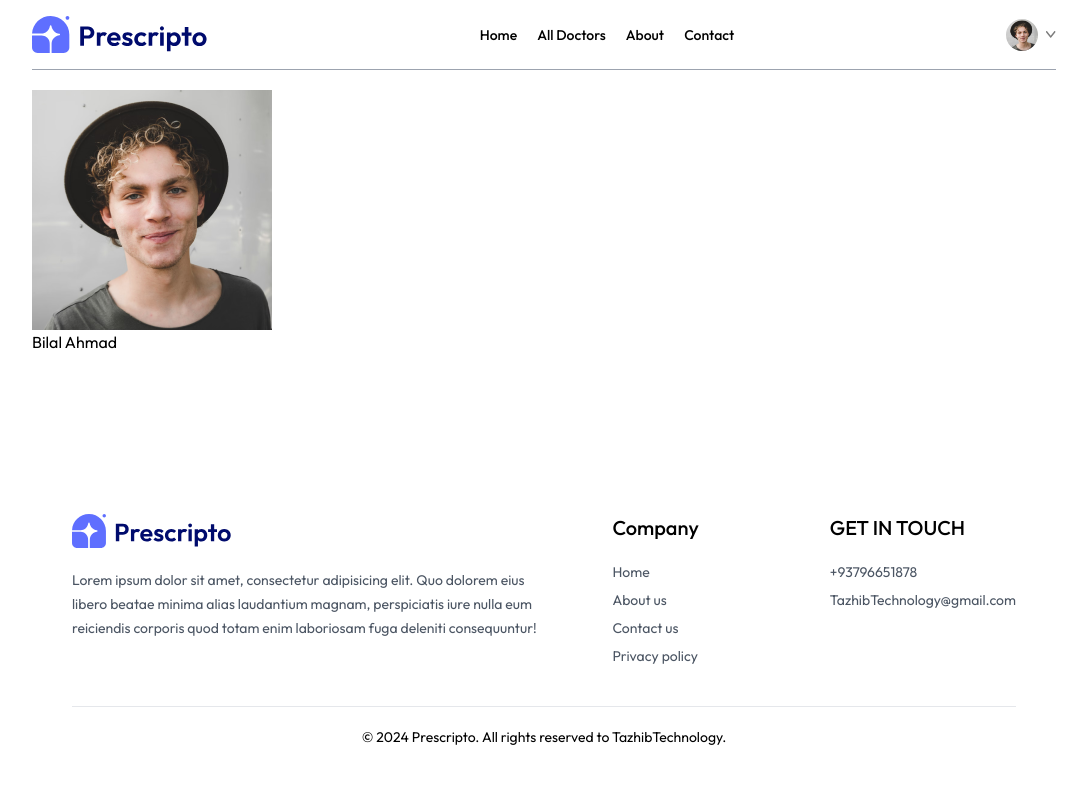
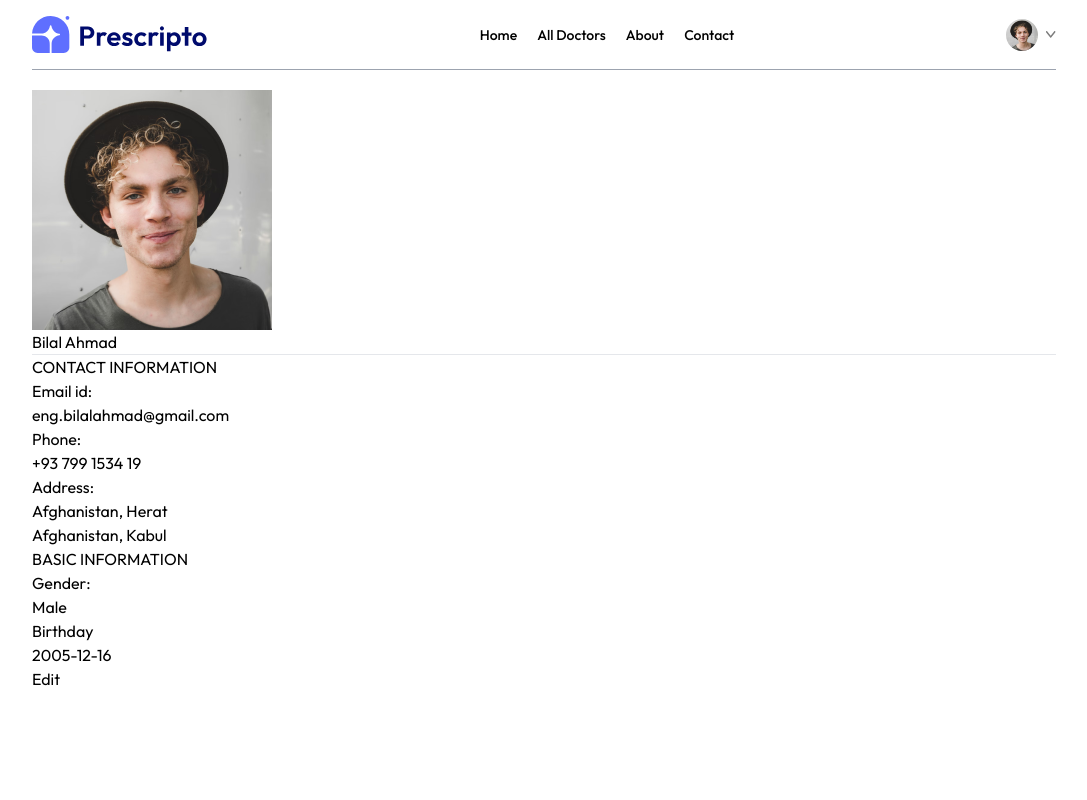
Before and after one commit to TazhibTechnology/Doctor-Appointment-Booking-Website, a React (Vite) app in the folder frontend/: page /my_profile in a window 1280 px wide. Shown: the top 800 px of the page, without its empty margins (96-1183 px from the left). Built offline with nearby package versions, Linux system fonts and the light colour scheme.

Commit message:
dev myprofile structure with display error

```diff
--- a/frontend/src/pages/MyProfile.jsx
+++ b/frontend/src/pages/MyProfile.jsx
@@ -1,29 +1,122 @@
-import React, { useState } from 'react'
-import {assets} from '../assets/assets_frontend/assets'
+import React, { useState } from "react";
+import { assets } from "../assets/assets_frontend/assets";
 
 const MyProfile = () => {
   const [userData, setUserData] = useState({
-    name: 'Bilal Ahmad',
-    image:assets.profile_pic,
-    email: 'eng.bilalahmad@gmail.com',
-    phone: '+93 799 1534 19',
-    address:{
-      line1:'Afghanistan, Herat',
-      line2: 'Afghanistan, Kabul'
+    name: "Bilal Ahmad",
+    image: assets.profile_pic,
+    email: "eng.bilalahmad@gmail.com",
+    phone: "+93 799 1534 19",
+    address: {
+      line1: "Afghanistan, Herat",
+      line2: "Afghanistan, Kabul",
     },
-    gender: 'Male',
-    dob: '2005-12-16'
-  })
-  const [isEdit, setIsEdit] = useState(false)
+    gender: "Male",
+    dob: "2005-12-16",
+  });
+  const [isEdit, setIsEdit] = useState(false);
   return (
     <div>
-      <img src={userData.image} alt="" />
-      {
-        isEdit? <input type="text" value={userData.name} onChange={e=>setUserData(prev=>({...prev,name:e.target.value}))}/>:<p>{userData.name}</p>
-      }
+      <img src={userData.image} alt='' />
+      {isEdit ? (
+        <input
+          type='text'
+          value={userData.name}
+          onChange={(e) =>
+            setUserData((prev) => ({ ...prev, name: e.target.value }))
+          }
+        />
+      ) : (
+        <p>{userData.name}</p>
+      )}
+      <hr />
+      <div>
+        <p>CONTACT INFORMATION</p>
+        <div>
+          <p>Email id:</p>
+          <p>{userData.email}</p>
+          <p>Phone:</p>
+          {isEdit ? (
+            <input
+              type='text'
+              value={userData.phone}
+              onChange={(e) =>
+                setUserData((prev) => ({ ...prev, phone: e.target.value }))
+              }
+            />
+          ) : (
+            <p>{userData.phone}</p>
+          )}
+          <p>Address:</p>
+          {isEdit ? (
+            <p>
+              <input
+                type='text'
+                value={userData.address.line1}
+                onChange={(e) =>
+                  setUserData((prev) => ({
+                    ...prev,
+                    address: { ...prev.address, line1: e.target.value },
+                  }))
+                }
+              />
+              <br />
+              <input
+                type='text'
+                value={userData.address.line2}
+                onChange={(e) =>
+                  setUserData((prev) => ({
+                    ...prev,
+                    address: { ...prev.address, line2: e.target.value },
+                  }))
+                }
+              />
+            </p>
+          ) : (
+            <p>
+              {userData.address.line1}
+              <br />
+              {userData.address.line2}
+            </p>
+          )}
+        </div>
+      </div>
+      <div>
+        <p>BASIC INFORMATION</p>
+        <div>
+          <p>Gender:</p>
+          {isEdit ? (
+            <select
+              value={userData.gender}
+              onChange={(e) =>
+                setUserData((prev) => ({ ...prev, gender: e.target.value }))
+              }
+            >
+              <option value='Male'>Male</option>
+              <option value='Female'>Female</option>
+            </select>
+          ) : (
+            <p>{userData.gender}</p>
+          )}
+          <p>Birthday</p>
+          {isEdit ? (
+            <input
+              type='text'
+              value={userData.dob}
+              onChange={(e) =>
+                setUserData((prev) => ({ ...prev, dob: e.target.value }))
+              }
+            />
+          ) : (
+            <p>{userData.dob}</p>
+          )}
+        </div>
+      </div>
+      <div>
+        {isEdit ? <button  onClick={()=>setIsEdit(false)}>Save information</button> : <button onClick={()=>setIsEdit(true)}>Edit</button>}
+      </div>
+    </div>
+  );
+};
 
-    </div>
-  )
-}
-
-export default MyProfile
+export default MyProfile;
```
